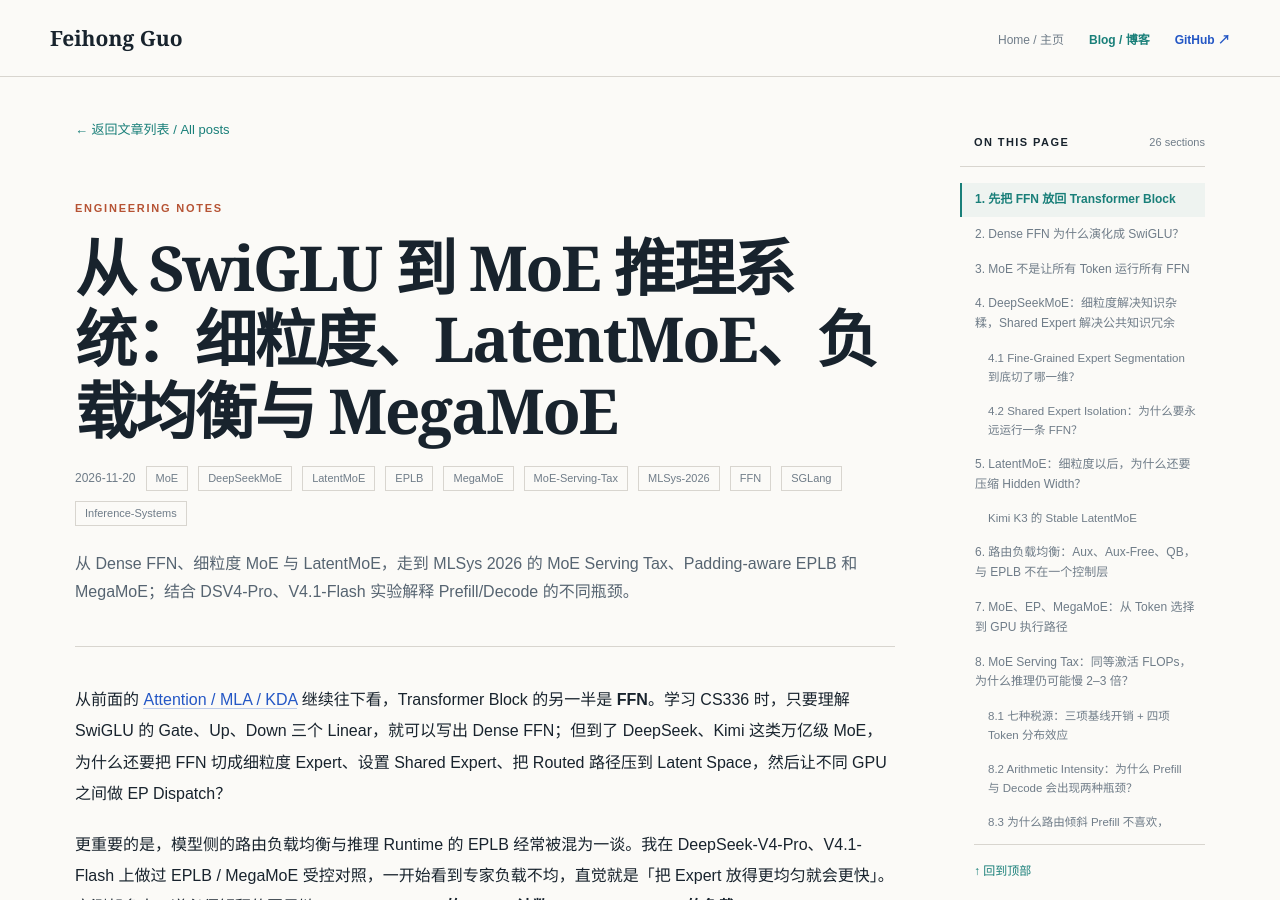
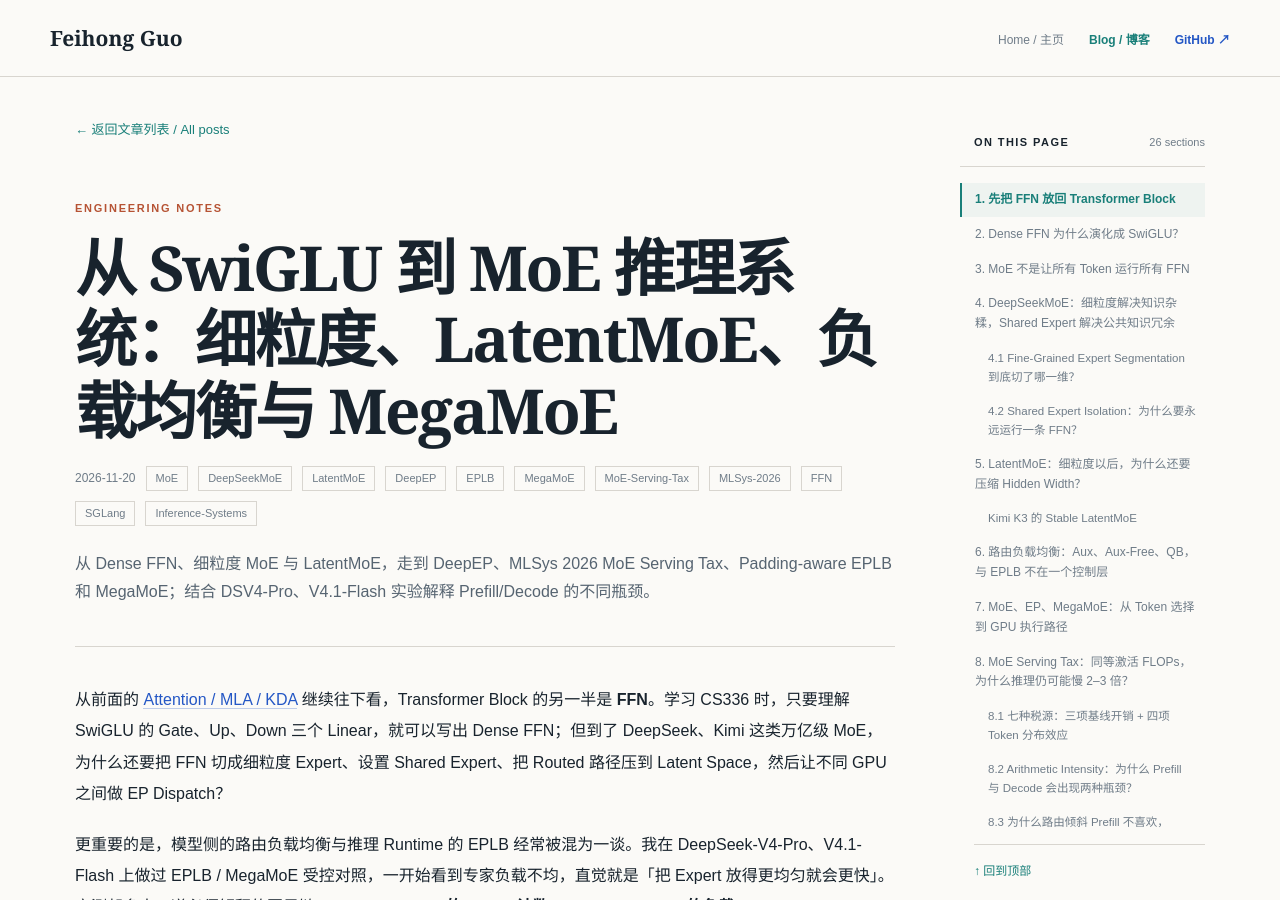
Before and after one commit to Phoenix3334/Phoenix3334.github.io, a Jekyll site: the page built from _posts/2026-11-20-ffn-swiglu-deepseekmoe-megamoe.md, in a window 1280 px wide and 900 px high. Built offline with Jekyll 4.4.1, drawn with Linux system fonts in a browser that asks for light colours.

Commit message:
blog: add DeepEP to MoE article metadata

```diff
--- a/_posts/2026-11-20-ffn-swiglu-deepseekmoe-megamoe.md
+++ b/_posts/2026-11-20-ffn-swiglu-deepseekmoe-megamoe.md
@@ -3,8 +3,8 @@ layout: post
 title: "从 SwiGLU 到 MoE 推理系统：细粒度、LatentMoE、负载均衡与 MegaMoE"
 date: 2026-11-20 15:30:00 +0800
 lang: zh-CN
-summary: "从 Dense FFN、细粒度 MoE 与 LatentMoE，走到 MLSys 2026 的 MoE Serving Tax、Padding-aware EPLB 和 MegaMoE；结合 DSV4-Pro、V4.1-Flash 实验解释 Prefill/Decode 的不同瓶颈。"
-tags: [MoE, DeepSeekMoE, LatentMoE, EPLB, MegaMoE, MoE-Serving-Tax, MLSys-2026, FFN, SGLang, Inference-Systems]
+summary: "从 Dense FFN、细粒度 MoE 与 LatentMoE，走到 DeepEP、MLSys 2026 MoE Serving Tax、Padding-aware EPLB 和 MegaMoE；结合 DSV4-Pro、V4.1-Flash 实验解释 Prefill/Decode 的不同瓶颈。"
+tags: [MoE, DeepSeekMoE, LatentMoE, DeepEP, EPLB, MegaMoE, MoE-Serving-Tax, MLSys-2026, FFN, SGLang, Inference-Systems]
 ---
 
 从前面的 [Attention / MLA / KDA](/blog/2026/11/19/attention-from-gqa-to-kimi-k31/) 继续往下看，Transformer Block 的另一半是 **FFN**。学习 CS336 时，只要理解 SwiGLU 的 Gate、Up、Down 三个 Linear，就可以写出 Dense FFN；但到了 DeepSeek、Kimi 这类万亿级 MoE，为什么还要把 FFN 切成细粒度 Expert、设置 Shared Expert、把 Routed 路径压到 Latent Space，然后让不同 GPU 之间做 EP Dispatch？
```
